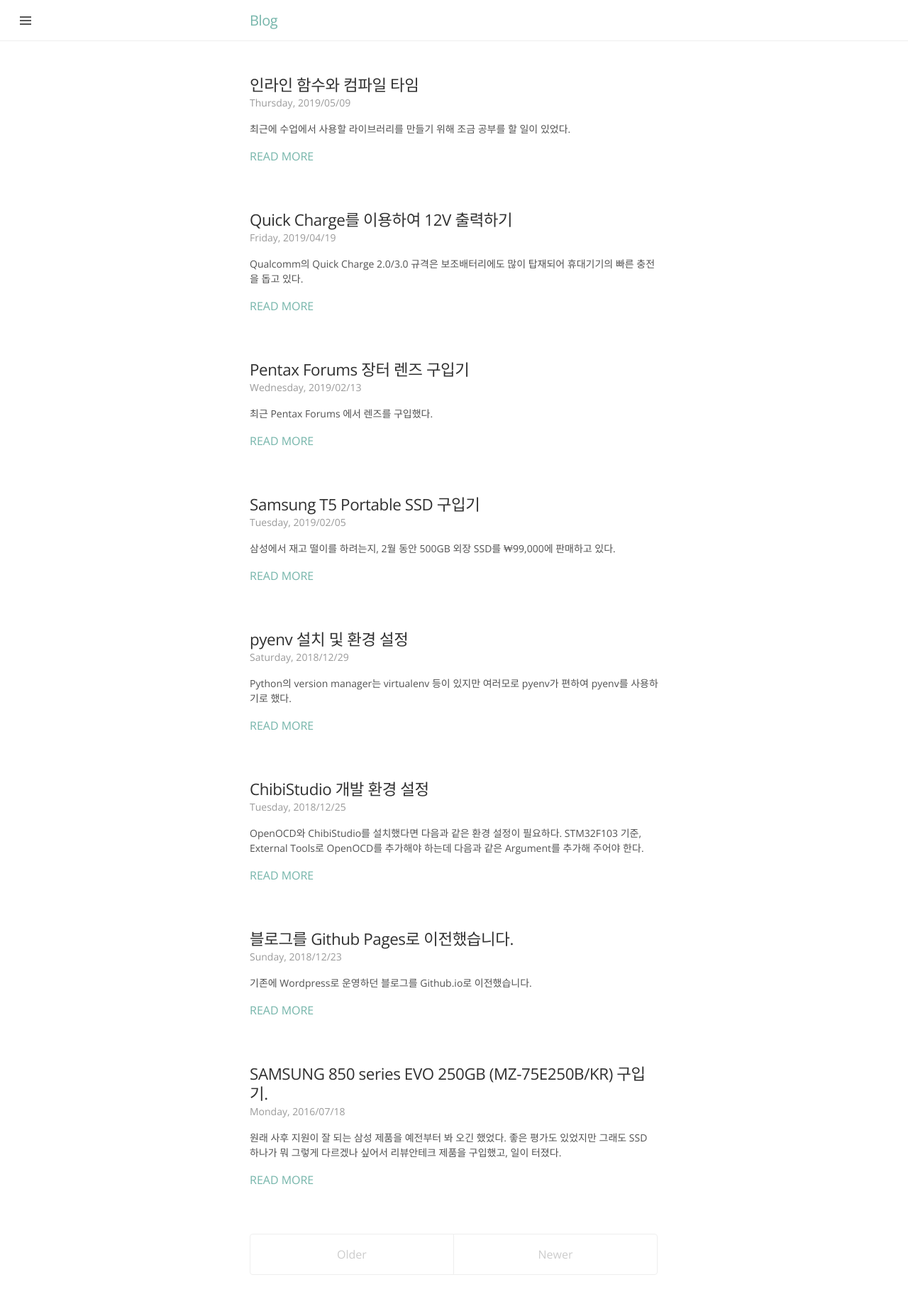
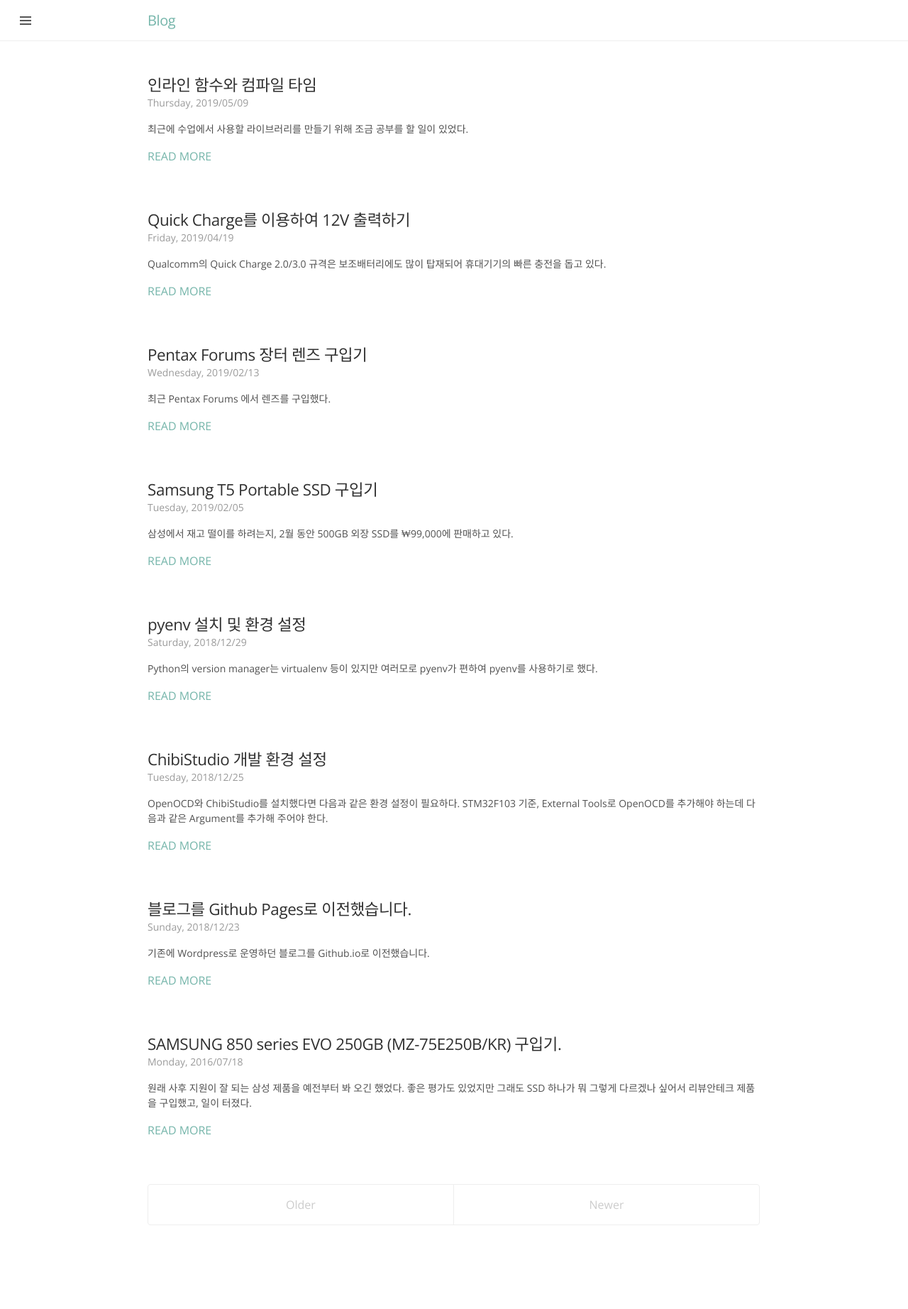
Before and after one commit to ritaru/ritaru.github.io, a Jekyll site: the page built from index.html, in a window 1280 px wide. Shown: the whole page at 71% size. Built offline with Jekyll 4.4.1, drawn with Linux system fonts in a browser that asks for light colours; some web fonts are replaced; the list of posts is cut into pages by our own code; after the commit the page ends 1774 px from its top, so only the background shows below that.

Commit message:
Changed width of div block

```diff
--- a/public/css/lanyon.css
+++ b/public/css/lanyon.css
@@ -78,12 +78,12 @@ h1, h2, h3, h4, h5, h6 {
 }
 @media (min-width: 38em) {
   .container {
-    max-width: 32rem;
+    max-width: 38rem;
   }
 }
 @media (min-width: 56em) {
   .container {
-    max-width: 38rem;
+    max-width: 56rem;
   }
 }
 
```
